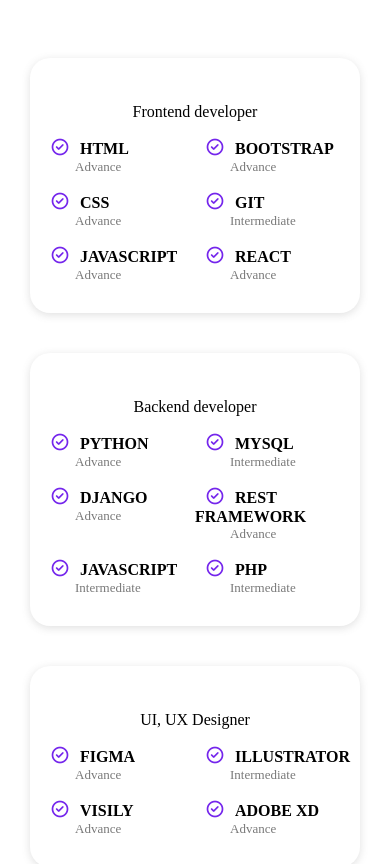
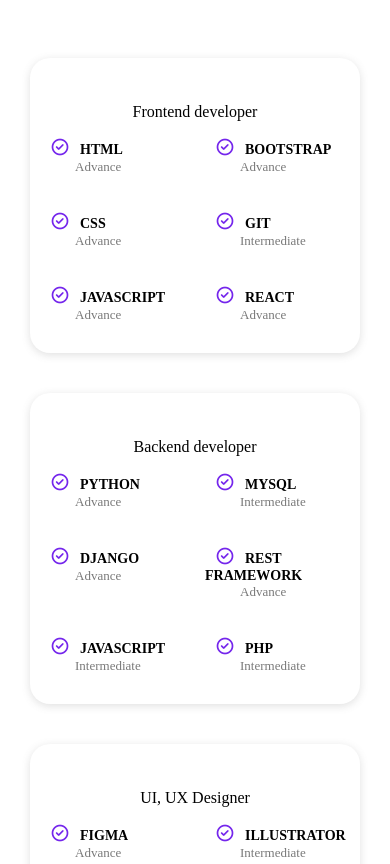
Before and after one commit to brightphi210/MyPorfolio, a plain HTML site: page index.html in a window 390 px wide. Shown: the part 1260-2124 px from the top of the page. Drawn offline with nearby package versions, Linux system fonts and the light colour scheme.

Commit message:
Add files via upload

```diff
--- a/body.css
+++ b/body.css
@@ -14,7 +14,7 @@
 
 
   --textiary-color: rgb(121, 121, 121);
-  --first-color: #7425ec;
+  --first-color: #1298c9;
 
   /* -----------shadow------------- */
   --web-shadow: rgba(99, 99, 99, 0.2) 0px 2px 8px 0px;
@@ -154,7 +154,7 @@
   background-color: var(--first-color);
   border-radius: 20px;
   border: none;
-  color: var(--primary-color);
+  color: white;
   font-weight: var(--boldness);
   font-size: var(--text-size);
   cursor: pointer;
--- a/media-Query.css
+++ b/media-Query.css
@@ -256,6 +256,7 @@
     .flex-sub {
         display: grid;
         grid-template-columns: 1fr 1fr;
+        grid-gap: 20px;
     }
 
     .flex-sub i {
@@ -263,7 +264,7 @@
 
     .flex-sub h4 {
         text-align: left;
-        font-size: 16px;
+        font-size: 14px;
     }
 
     .flex-sub p {
```
